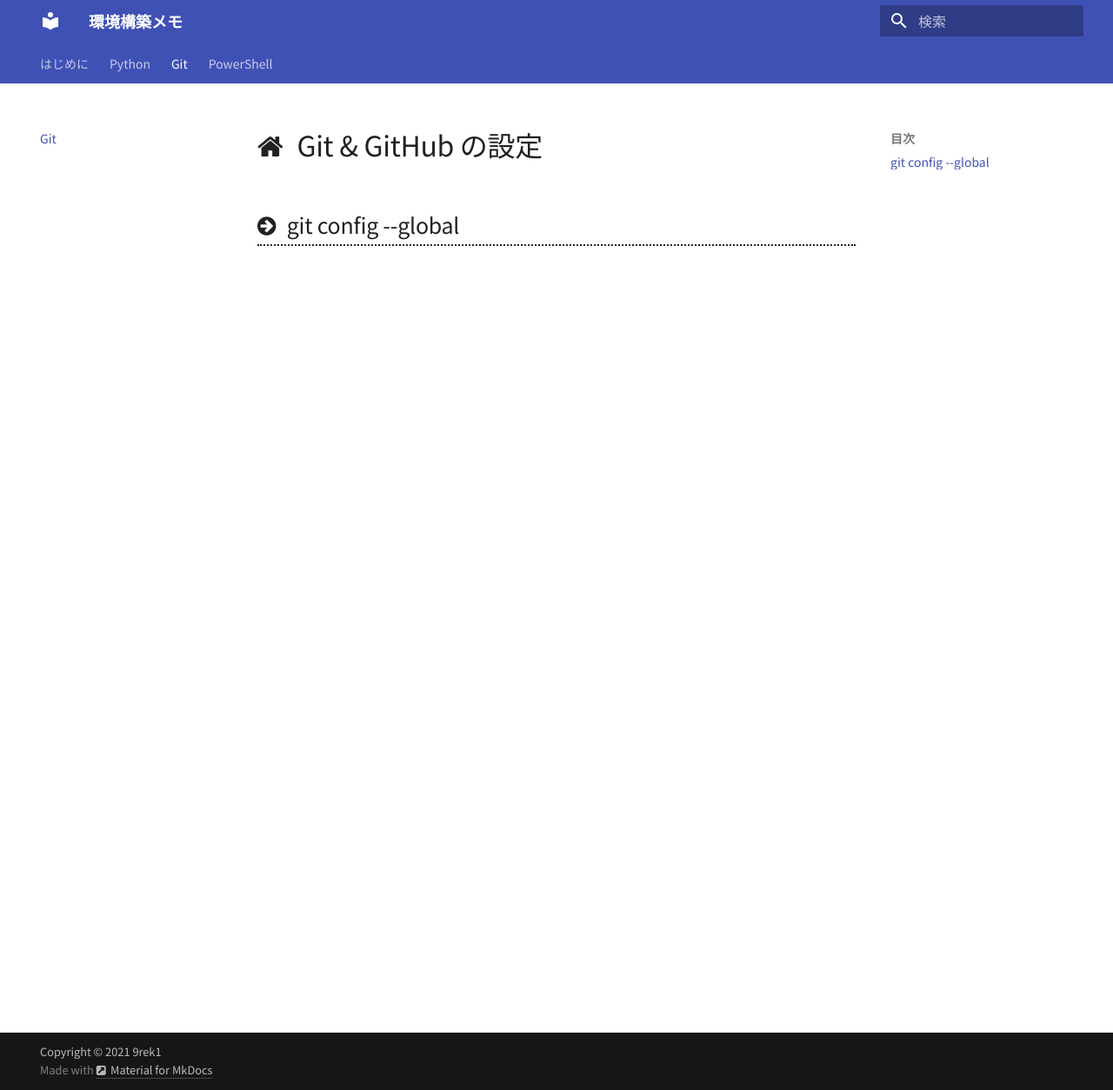
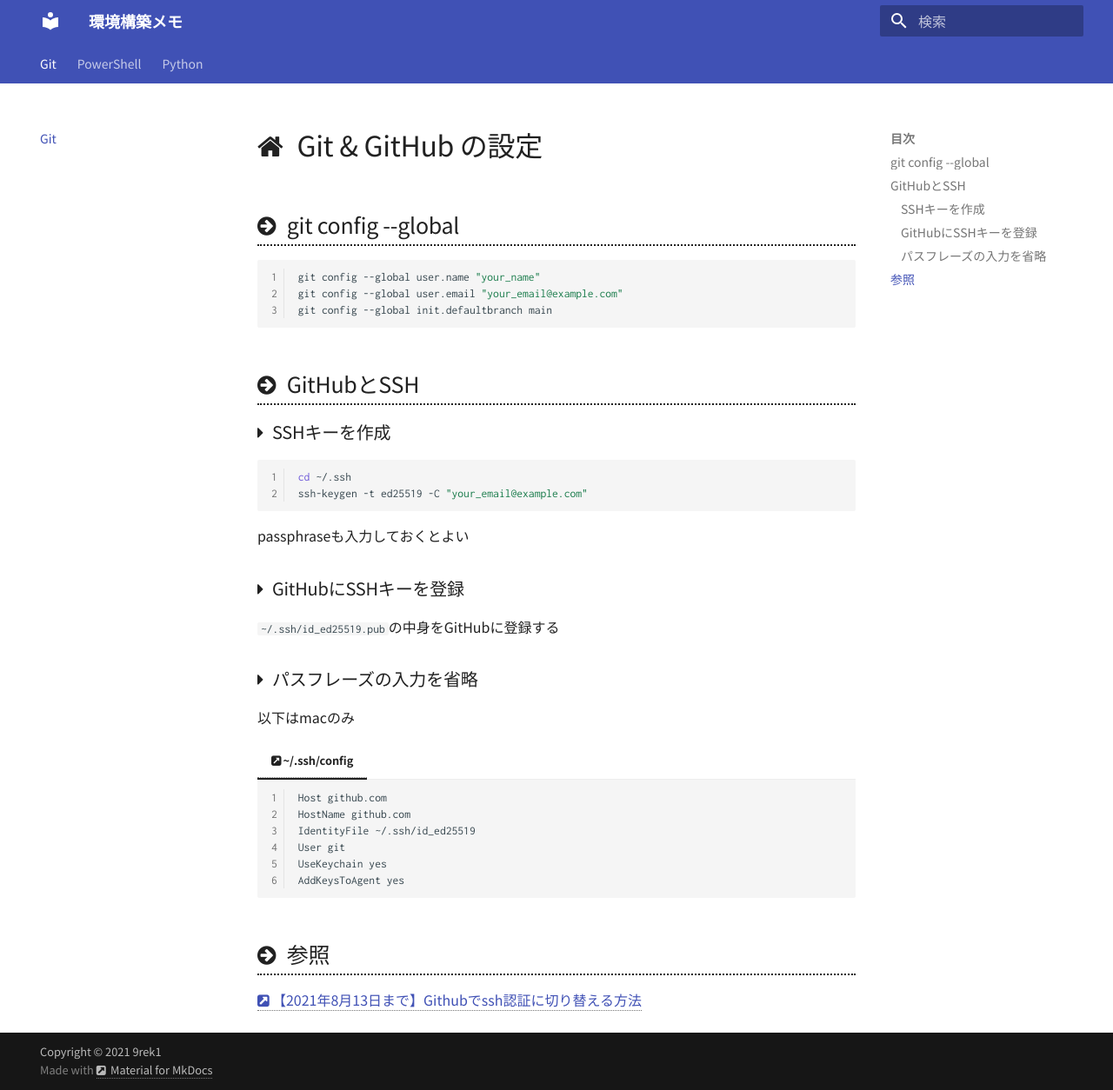
Before and after one commit to 9rek1/setup-note, an MkDocs documentation site: the page built from docs/git.md, in a window 1280 px wide and 1254 px high. Shown: the whole window at 87% size. Built offline with MkDocs 1.6.1 and Material for MkDocs 9.7.7, drawn with Linux system fonts in a browser that asks for light colours.

Commit message:
Update git.md

````diff
--- a/docs/git.md
+++ b/docs/git.md
@@ -2,4 +2,44 @@
 
 ## git config --global
 
+```zsh
+git config --global user.name "your_name"
+git config --global user.email "your_email@example.com"
+git config --global init.defaultbranch main
+```
+
+## GitHubとSSH
+
+### SSHキーを作成
+
+```zsh
+cd ~/.ssh
+ssh-keygen -t ed25519 -C "your_email@example.com"
+```
+
+passphraseも入力しておくとよい
+
+### GitHubにSSHキーを登録
+
+`~/.ssh/id_ed25519.pub`の中身をGitHubに登録する
+
+### パスフレーズの入力を省略
+
+以下はmacのみ
+
+=== "~/.ssh/config"
+
+    ```
+    Host github.com
+    HostName github.com
+    IdentityFile ~/.ssh/id_ed25519
+    User git
+    UseKeychain yes
+    AddKeysToAgent yes
+    ```
+
 <!-- セットアップスクリプトを用意したい -->
+
+## 参照
+
+[【2021年8月13日まで】Githubでssh認証に切り替える方法](https://zenn.dev/dev_kenta/articles/github-ssh-change)
--- a/mkdocs.yml
+++ b/mkdocs.yml
@@ -23,15 +23,12 @@ markdown_extensions:
   - pymdownx.magiclink
   - pymdownx.superfences
   - pymdownx.tabbed
-  - toc:
-      permalink: true
 
 extra_css:
   - stylesheets/extra.css
   - https://stackpath.bootstrapcdn.com/font-awesome/4.7.0/css/font-awesome.min.css
 
 nav:
-  - はじめに: index.md
-  - Python: python.md
   - Git: git.md
   - PowerShell: powershell.md
+  - Python: python.md
````
